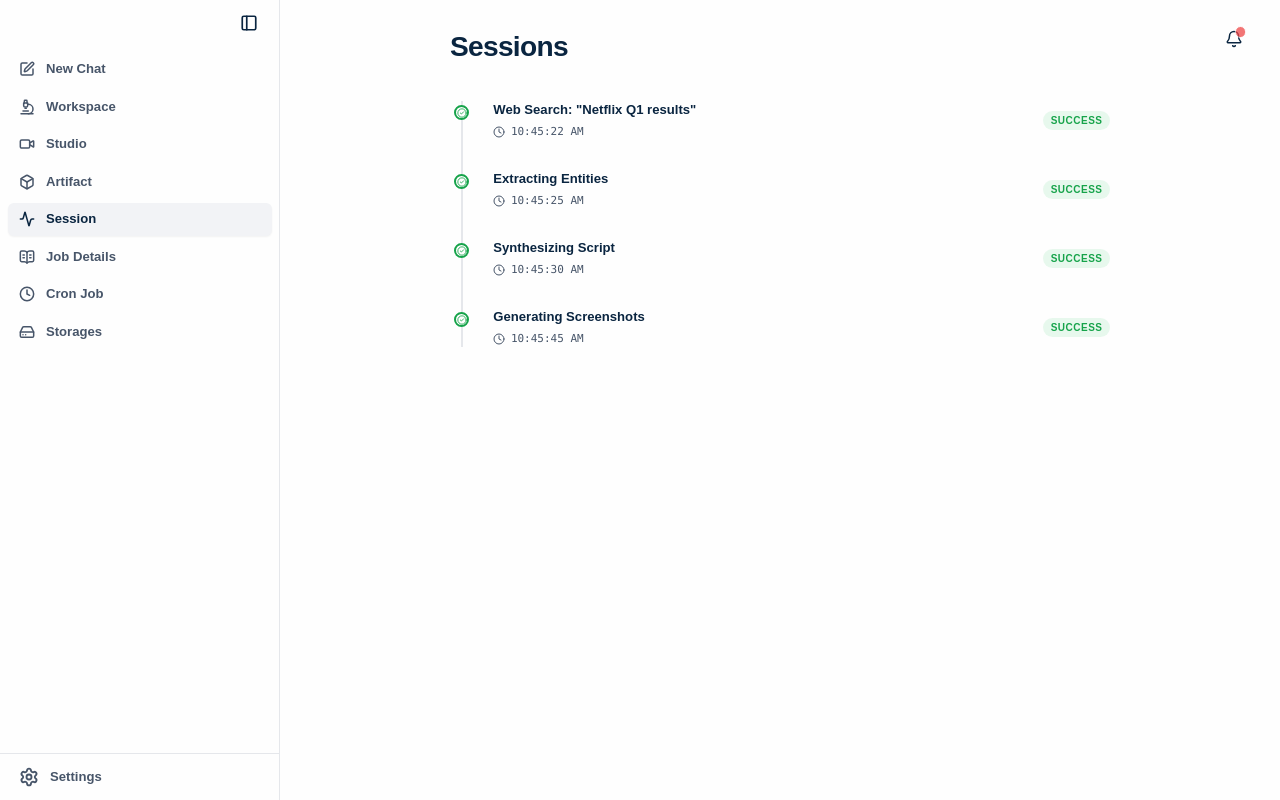
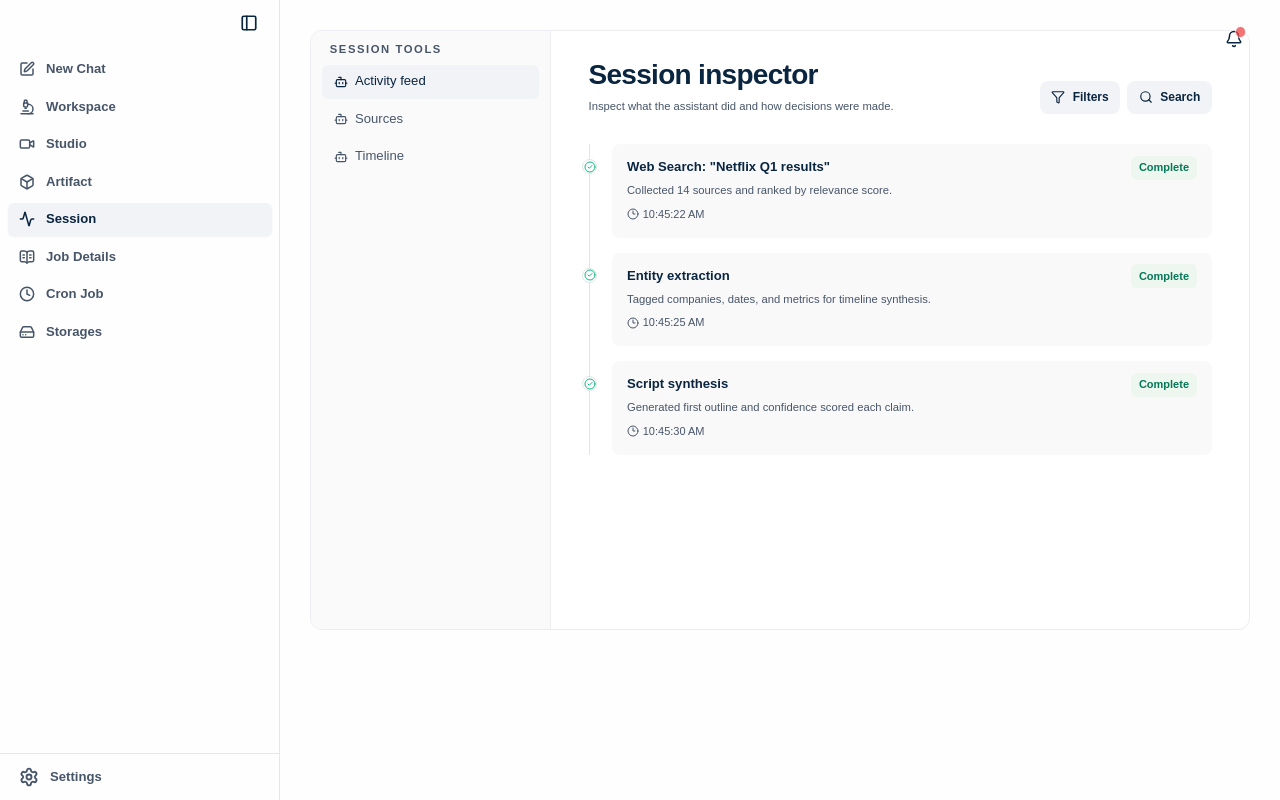
Before and after one commit to nbuvhvj8/superious, a Next.js app: page /session in a window 1280 px wide. Built offline with nearby package versions, Linux system fonts and the light colour scheme; a web font is replaced by a local one.

Commit message:
Redesign session, storages, and artifact pages using settings/chat style

```diff
--- a/src/app/artifact/page.tsx
+++ b/src/app/artifact/page.tsx
@@ -2,7 +2,7 @@
 
 import React from 'react';
 import AppLayout from '@/components/AppLayout';
-import { FileText, Clock } from 'lucide-react';
+import { Clock3, FileText, Sparkles } from 'lucide-react';
 
 const MOCK_ARTIFACTS = [
   { id: 'art-1', title: 'Netflix Streaming Trends 2024', type: 'Script Draft', date: '2024-03-20' },
@@ -13,35 +13,41 @@ const MOCK_ARTIFACTS = [
 export default function ArtifactPage() {
   return (
     <AppLayout>
-      <div className="p-8 max-w-5xl mx-auto">
-        <header className="mb-10">
-          <h1 className="text-3xl font-bold tracking-tight text-foreground">Artifacts</h1>
+      <div className="mx-auto w-full max-w-[1300px] px-8 py-8">
+        <div className="min-h-[600px] rounded-[12px] border border-[#ebedf2] bg-white p-10 pt-6">
+          <header className="mb-8">
+            <div className="mb-2 inline-flex items-center gap-2 rounded-[6px] bg-[#f2f3f6] px-2 py-1 text-[11px] font-semibold text-muted-foreground">
+              <Sparkles size={12} />
+              GENERATED OUTPUTS
+            </div>
+            <h1 className="text-[28px] font-bold tracking-tight text-foreground">Artifacts</h1>
+            <p className="mt-1 text-xs text-muted-foreground">
+              Scripts, source packs, and exports generated by each run.
+            </p>
           </header>
 
-        <div className="grid gap-4">
+          <div className="space-y-3">
             {MOCK_ARTIFACTS.map((artifact) => (
-            <div
+              <article
                 key={artifact.id}
-              className="group flex items-center justify-between p-4 bg-card border border-border rounded-xl transition-all"
+                className="group flex items-center justify-between rounded-[8px] border border-[#eceff4] bg-[#fafafa] px-4 py-3 transition-colors duration-150 hover:bg-[#f5f6f9]"
               >
-              <div className="flex items-center gap-4">
-                <div className="p-2 bg-muted rounded-lg text-muted-foreground transition-colors">
-                  <FileText size={20} />
+                <div className="flex items-center gap-3">
+                  <div className="rounded-[8px] bg-white p-2 text-muted-foreground ring-1 ring-[#eceff4]">
+                    <FileText size={18} />
                   </div>
                   <div>
-                  <h3 className="font-bold text-foreground">{artifact.title}</h3>
-                  <div className="flex items-center gap-2 mt-1">
-                    <span className="text-xs text-muted-foreground">{artifact.type}</span>
-                    <span className="text-[10px] text-border">•</span>
-                    <div className="flex items-center gap-1 text-[11px] text-muted-foreground">
-                      <Clock size={12} />
+                    <h3 className="text-sm font-semibold text-foreground">{artifact.title}</h3>
+                    <p className="mt-0.5 text-xs text-muted-foreground">{artifact.type}</p>
+                  </div>
+                </div>
+                <div className="inline-flex items-center gap-1 rounded-[6px] bg-[#f2f3f6] px-2.5 py-1 text-[11px] font-medium text-muted-foreground">
+                  <Clock3 size={12} />
                   {artifact.date}
                 </div>
+              </article>
+            ))}
           </div>
-                </div>
-              </div>
-            </div>
-          ))}
         </div>
       </div>
     </AppLayout>
--- a/src/app/session/page.tsx
+++ b/src/app/session/page.tsx
@@ -2,45 +2,97 @@
 
 import React from 'react';
 import AppLayout from '@/components/AppLayout';
-import { Activity, CheckCircle2, Clock } from 'lucide-react';
+import { Bot, CheckCircle2, Clock3, Filter, Search } from 'lucide-react';
 
 const MOCK_LOGS = [
-  { id: 'log-1', action: 'Web Search: "Netflix Q1 results"', status: 'success', time: '10:45:22 AM' },
-  { id: 'log-2', action: 'Extracting Entities', status: 'success', time: '10:45:25 AM' },
-  { id: 'log-3', action: 'Synthesizing Script', status: 'success', time: '10:45:30 AM' },
-  { id: 'log-4', action: 'Generating Screenshots', status: 'success', time: '10:45:45 AM' },
+  {
+    id: 'log-1',
+    action: 'Web Search: "Netflix Q1 results"',
+    status: 'Complete',
+    time: '10:45:22 AM',
+    detail: 'Collected 14 sources and ranked by relevance score.',
+  },
+  {
+    id: 'log-2',
+    action: 'Entity extraction',
+    status: 'Complete',
+    time: '10:45:25 AM',
+    detail: 'Tagged companies, dates, and metrics for timeline synthesis.',
+  },
+  {
+    id: 'log-3',
+    action: 'Script synthesis',
+    status: 'Complete',
+    time: '10:45:30 AM',
+    detail: 'Generated first outline and confidence scored each claim.',
+  },
 ];
 
 export default function SessionPage() {
   return (
     <AppLayout>
-      <div className="p-8 max-w-3xl mx-auto">
-        <header className="mb-10">
-          <h1 className="text-3xl font-bold tracking-tight text-foreground">Sessions</h1>
-        </header>
+      <div className="mx-auto w-full max-w-[1300px] px-8 py-8">
+        <div className="grid min-h-[600px] grid-cols-1 overflow-hidden rounded-[12px] border border-[#ebedf2] bg-white lg:grid-cols-[16rem_1fr]">
+          <aside className="border-b border-[#ebedf2] bg-[#fafafa] p-3 lg:border-b-0 lg:border-r">
+            <div className="mb-2 px-2 text-xs font-bold uppercase tracking-[0.14em] text-muted-foreground">
+              Session tools
+            </div>
+            <div className="space-y-1">
+              {['Activity feed', 'Sources', 'Timeline'].map((tab, idx) => (
+                <button
+                  key={tab}
+                  className={`flex w-full items-center gap-2 rounded-[6px] px-3 py-2 text-sm font-medium transition-all duration-150 active:scale-[0.98] ${idx === 0 ? 'bg-[#f2f3f6] text-foreground' : 'text-muted-foreground hover:bg-[#f9f9f9]/60 hover:text-foreground'}`}
+                >
+                  <Bot size={14} />
+                  {tab}
+                </button>
+              ))}
+            </div>
+          </aside>
 
-        <div className="relative border-l-2 border-border ml-3 space-y-8">
-          {MOCK_LOGS.map((log) => (
-            <div key={log.id} className="relative pl-8">
-              <div className="absolute -left-[9px] top-1 w-4 h-4 rounded-full bg-background border-2 border-primary flex items-center justify-center">
-                <CheckCircle2 size={10} className="text-primary fill-primary/10" />
+          <section className="flex-1 p-10 pt-6">
+            <header className="mb-8 flex items-end justify-between gap-4">
+              <div>
+                <h1 className="text-[28px] font-bold tracking-tight text-foreground">
+                  Session inspector
+                </h1>
+                <p className="mt-1 text-xs text-muted-foreground">
+                  Inspect what the assistant did and how decisions were made.
+                </p>
               </div>
-              <div className="flex items-center justify-between group">
-                <div className="space-y-1">
-                  <p className="text-sm font-bold text-foreground group-hover:text-primary transition-colors">
-                    {log.action}
-                  </p>
-                  <div className="flex items-center gap-1.5 text-[11px] text-muted-foreground font-mono">
-                    <Clock size={12} />
+              <div className="flex items-center gap-2">
+                <button className="inline-flex h-9 items-center gap-2 rounded-[8px] bg-[#f2f3f6] px-3 text-[12px] font-semibold text-foreground transition-colors hover:bg-[#e8eaf0]">
+                  <Filter size={14} />
+                  Filters
+                </button>
+                <button className="inline-flex h-9 items-center gap-2 rounded-[8px] bg-[#f2f3f6] px-3 text-[12px] font-semibold text-foreground transition-colors hover:bg-[#e8eaf0]">
+                  <Search size={14} />
+                  Search
+                </button>
+              </div>
+            </header>
+
+            <div className="space-y-4 border-l border-[#dfe3ea] pl-6">
+              {MOCK_LOGS.map((log) => (
+                <div key={log.id} className="relative rounded-[8px] bg-[#f9f9f9] px-4 py-3">
+                  <div className="absolute -left-[30px] top-4 flex h-4 w-4 items-center justify-center rounded-full border border-[#dfe3ea] bg-white">
+                    <CheckCircle2 size={12} className="text-emerald-500" />
+                  </div>
+                  <div className="mb-1 flex items-center justify-between gap-3">
+                    <h3 className="text-sm font-semibold text-foreground">{log.action}</h3>
+                    <span className="rounded-[6px] bg-[#eef7ef] px-2 py-1 text-[11px] font-semibold text-emerald-700">
+                      {log.status}
+                    </span>
+                  </div>
+                  <p className="text-xs text-muted-foreground">{log.detail}</p>
+                  <div className="mt-2 inline-flex items-center gap-1 text-[11px] font-medium text-muted-foreground">
+                    <Clock3 size={12} />
                     {log.time}
                   </div>
                 </div>
-                <div className="px-2 py-0.5 rounded-full bg-green-500/10 text-green-600 text-[10px] font-bold uppercase tracking-wider">
-                  {log.status}
-                </div>
-              </div>
+              ))}
             </div>
-          ))}
+          </section>
         </div>
       </div>
     </AppLayout>
```
Also changed, not shown: src/app/storages/page.tsx (+16 -21 lines). Lines whose indentation alone changed are shown as unchanged.
